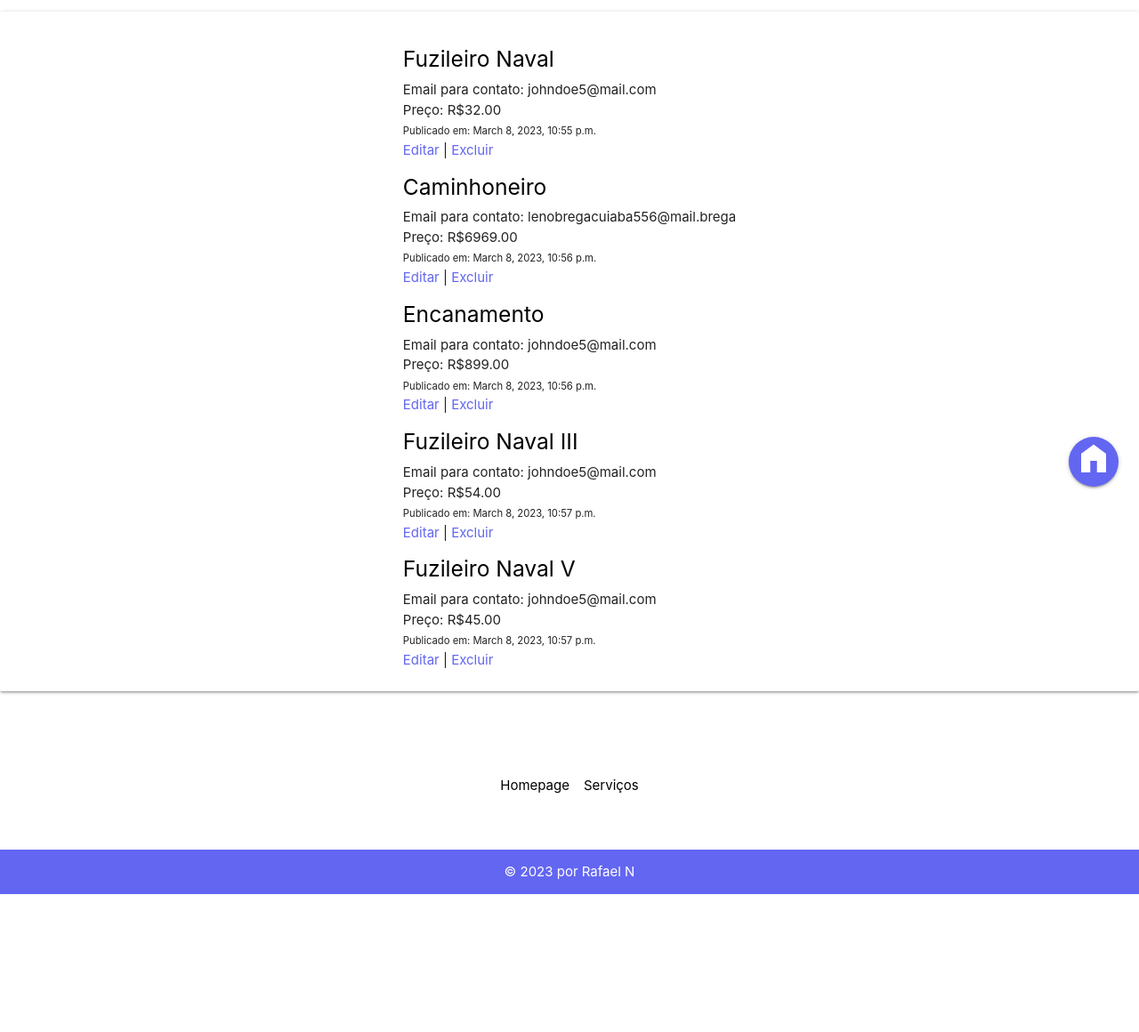
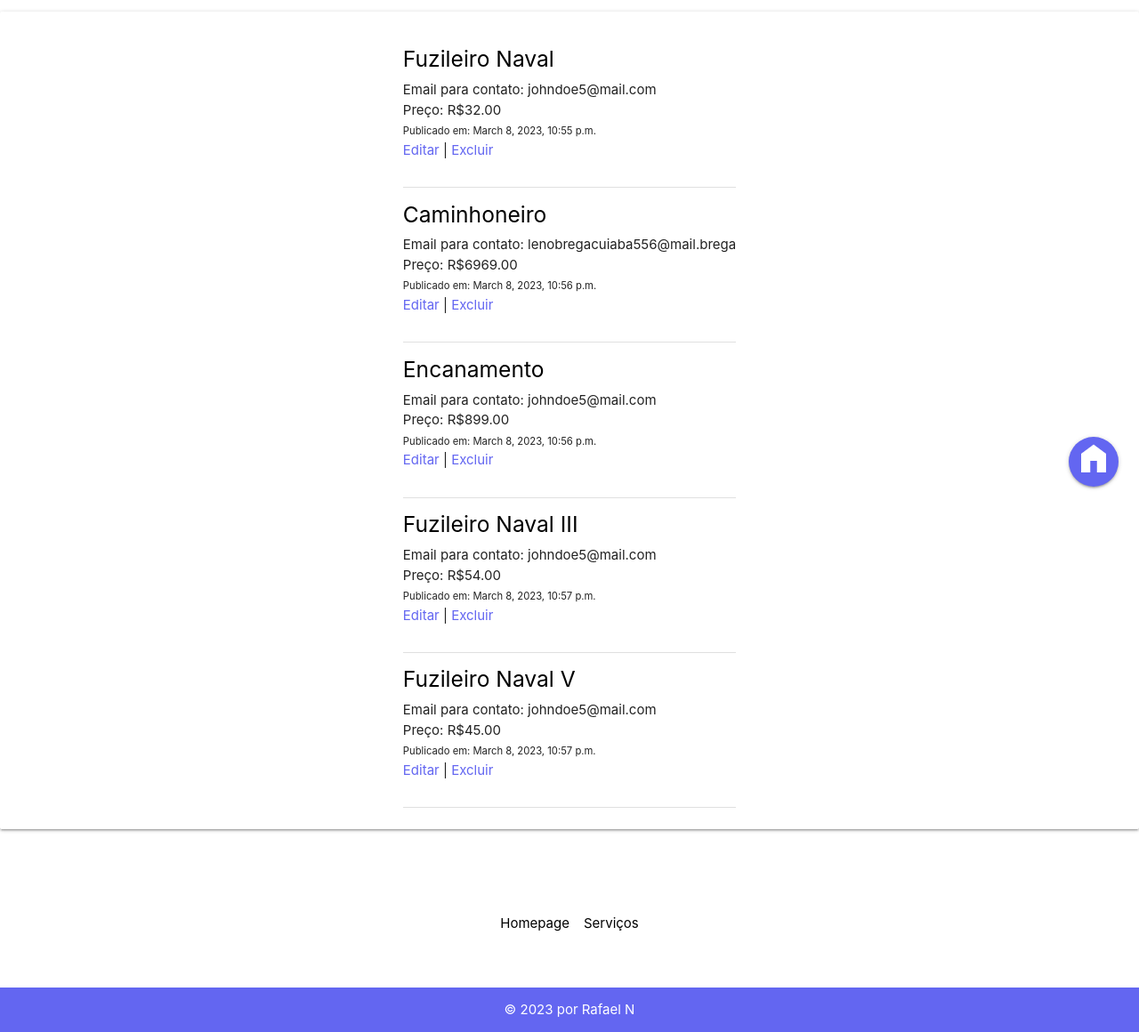
Before and after one commit to rafaelngoncalves5/servicos, a Django app: template servicos/servicosapp/templates/servicosapp/usuario/meus_servicos.html in a window 1280 px wide. Shown: the part 230-1390 px from the top of the page at 89% size. Before the commit the page ends 1235 px from the top, so only its background shows below. Run offline with Django 4.2, Linux system fonts and the light colour scheme; the template is opened without the code that fills it: values that come from a table or form of the project are taken from there, others are empty; data comes from the database, SQL or seed files in the repository; both versions use the stored data as it was after the commit; some libraries are stand-ins or nearby versions.

Commit message:
9cc1e83df8592fe8295d95e68e0f33b83085ed5b

```diff
--- a/servicos/servicosapp/templates/servicosapp/servicos/detalhes.html
+++ b/servicos/servicosapp/templates/servicosapp/servicos/detalhes.html
@@ -58,7 +58,6 @@
         <div class="divider"></div>
         <div class="section"></div>
 
-
         <div class="row">
             <span
                 style="opacity: 80%; background-color: #695c17; border-radius: 2em; padding: 7px; font-weight: bold; border: solid 2px #fdd835; color: #fdd835; margin-left: auto; margin-right: auto; max-width: fit-content;">
--- a/servicos/servicosapp/templates/servicosapp/usuario/meus_servicos.html
+++ b/servicos/servicosapp/templates/servicosapp/usuario/meus_servicos.html
@@ -19,7 +19,10 @@
 
         <a href="/servicosapp/servicos/{{ meu_servico.id_servico }}/editar/">Editar</a>
         |
-        <a id="excluir-btn" href="/servicosapp/servicos/{{ meu_servico.id_servico }}/excluir/">Excluir</a>
+        <a style="cursor: pointer;" id="excluir-btn" href="/servicosapp/servicos/{{ meu_servico.id_servico }}/excluir/">Excluir</a>
+
+        <div class="section"></div>
+        <div class="divider"></div>
 
         {% endfor %}
     </ul>
@@ -27,7 +30,7 @@
 </div>
 
 {% else %}
-<p style="text-align: center; margin-top: 4em;">Não há serviços cadastrados!</p>
+<p style="background: none; text-align: center; margin-top: 4em;">Não há serviços cadastrados!</p>
 {% endif %}
 
 {% endblock content %}
```
Also changed, not shown: servicos/db.sqlite3.
